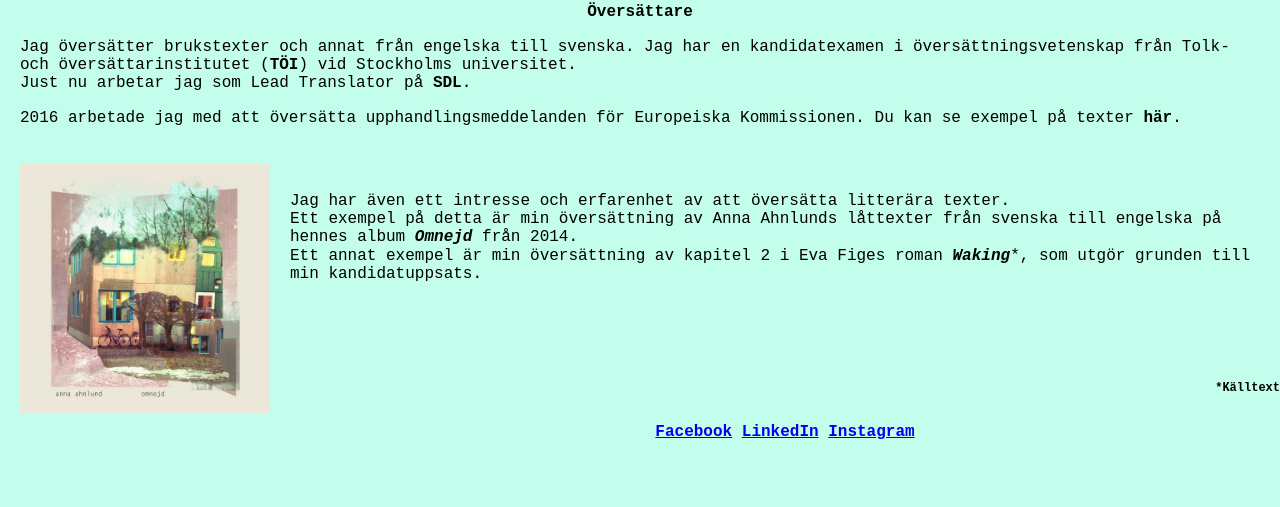
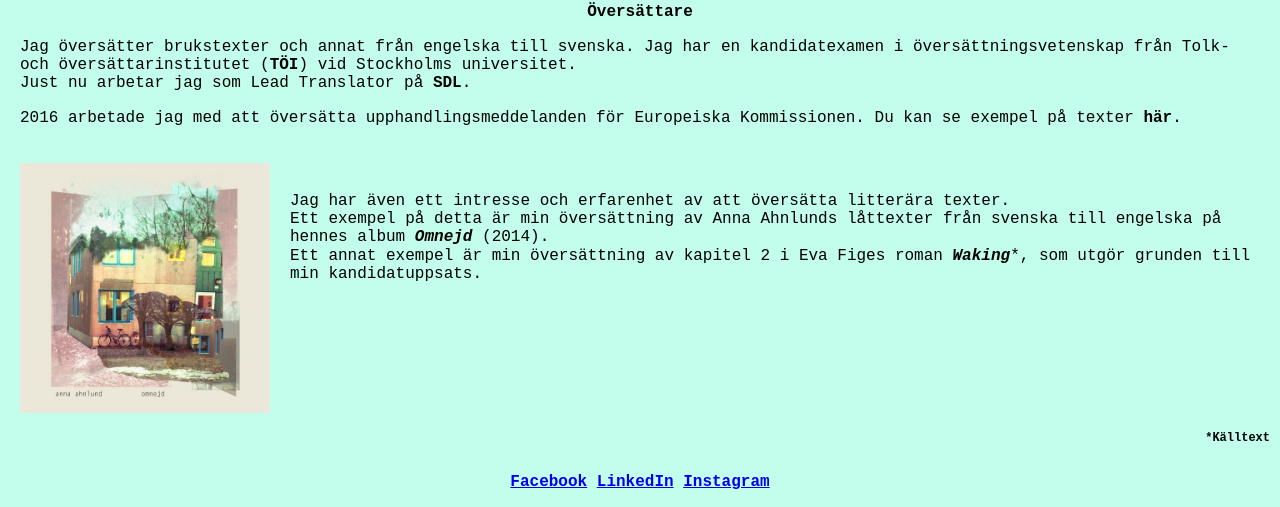
Before and after one commit to krixtin/krixtin.github.io, a plain HTML site: page index.html in a window 1280 px wide. Shown: the part 353-860 px from the top of the page. Before the commit the page ends 810 px from the top, so only its background shows below. Drawn offline with Linux system fonts and the light colour scheme.

Commit message:
version 3
fixed foot for bigger screens

```diff
--- a/css/style.css
+++ b/css/style.css
@@ -54,6 +54,7 @@ body {
 	font-size: 12px;
 	float: right;
 	font-weight: bold;
+	margin-right: 10px;
 }
 
 @media only screen and (min-width: 768px) {
@@ -68,3 +69,9 @@ body {
 		margin-bottom: 50px;
 	}
 }
+
+@media only screen and (min-width: 1048px) {
+	.text-div1 {
+		margin-bottom: 100px;
+	}
+}
--- a/index.html
+++ b/index.html
@@ -25,7 +25,7 @@
 				<br>
 				<div class="text1, text-div1">
 					Jag har även ett intresse och erfarenhet av att översätta litterära texter.<br>
-					Ett exempel på detta är min översättning av Anna Ahnlunds låttexter från svenska till engelska på hennes album <a href="http://www.havtornrecords.com/anna-ahnlund-omnejd/" class="text-link"><i>Omnejd</i></a> från 2014.<br>
+					Ett exempel på detta är min översättning av Anna Ahnlunds låttexter från svenska till engelska på hennes album <a href="http://www.havtornrecords.com/anna-ahnlund-omnejd/" class="text-link"><i>Omnejd</i></a> (2014).<br>
 					Ett annat exempel är min översättning av kapitel 2 i Eva Figes roman <a href="./dokument/Kristin Ahnlund Exarb kand ht12 Bilaga 2 MT.pdf" class="text-link"><i>Waking</i></a>*, som utgör grunden till min kandidatuppsats.
 				</div>
 			</p>
```
